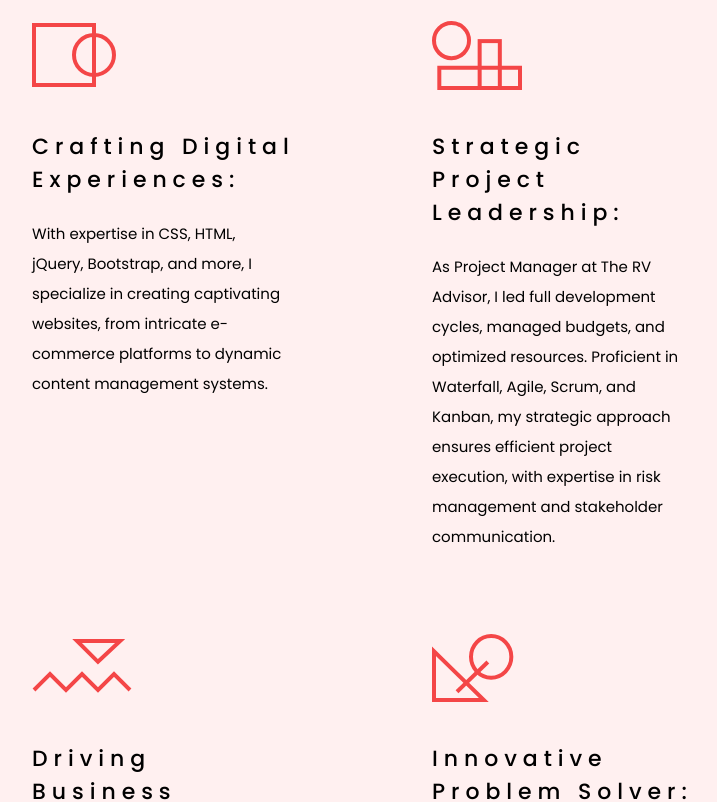
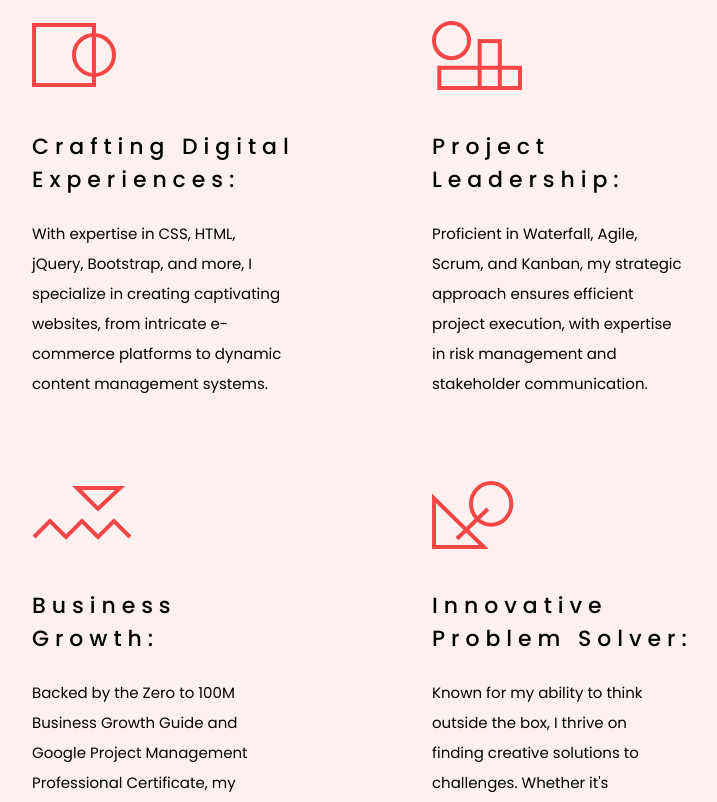
Before and after one commit to lucasalvarado23/newPortfolio, a React (Vite) app: page / in a window 1280 px wide. Shown: the part 1600-2402 px from the top of the page, without its empty margins (50-767 px from the left). Built offline with nearby package versions, Linux system fonts and the light colour scheme.

Commit message:
adding changes

```diff
--- a/src/data/about.json
+++ b/src/data/about.json
@@ -1,7 +1,7 @@
 {
   "title": "ABOUT",
 
-  "description": "As a dynamic and results-oriented project manager with a flair for web development, I bring five years of hands-on experience in shaping and delivering successful projects. I thrive on navigating the intricacies of both B2B and B2C landscapes, blending technical prowess with strategic acumen.",
+  "description": "I excel at navigating both B2B and B2C landscapes, combining technical expertise with strategic insight.",
 
   "paragraphe1": "From boosting local business traffic by 20% to saving valuable company hours through CRM integrations, my journey as a software developer has been marked by impactful contributions. In consulting roles, I've crafted aesthetically pleasing WordPress websites, integrated e-commerce solutions, and masterminded remote projects with finesse.",
 
--- a/src/data/services.json
+++ b/src/data/services.json
@@ -7,7 +7,8 @@
   ],
   "servicesLinks": [
     {
-      "to": "#",
+      "to": "https://drive.google.com/file/d/1KUZBsf_3XT-VV5cV_rz0lvD3hJURlpnS/view?usp=sharing",
+      "target": "_blank",
       "text": "DOWNLOAD RESUME"
     }
   ],
@@ -20,13 +21,13 @@
     {
       "imageAltText": "serv icon",
 
-      "servTitle": "Strategic Project Leadership:",
-      "servDesc": "As Project Manager at The RV Advisor, I led full development cycles, managed budgets, and optimized resources. Proficient in Waterfall, Agile, Scrum, and Kanban, my strategic approach ensures efficient project execution, with expertise in risk management and stakeholder communication."
+      "servTitle": "Project Leadership:",
+      "servDesc": "Proficient in Waterfall, Agile, Scrum, and Kanban, my strategic approach ensures efficient project execution, with expertise in risk management and stakeholder communication."
     },
     {
       "imageAltText": "serv icon",
 
-      "servTitle": "Driving Business Growth:",
+      "servTitle": "Business Growth:",
       "servDesc": "Backed by the Zero to 100M Business Growth Guide and Google Project Management Professional Certificate, my commitment to business growth is unwavering. Beyond technical prowess, I bring a strategic mindset focused on elevating your digital presence and operational efficiency, ensuring your projects pave the way for sustained success."
     },
     {
--- a/src/pages/landing/sections/home/index.tsx
+++ b/src/pages/landing/sections/home/index.tsx
@@ -1,7 +1,7 @@
 import { Link as ScrollLink } from 'react-scroll';
 
 // Images
-import homeImage from '../../../../assets/images/home/lucas2.png';
+import homeImage from '../../../../assets/images/home/lucas4.jpg';
 import scrollIcon from '../../../../assets/images/home/scroll-icon.svg';
 
 // Styles
```
Also changed, not shown: src/assets/images/home/lucas3.jpg (added), src/assets/images/home/lucas4.JPG (added).
